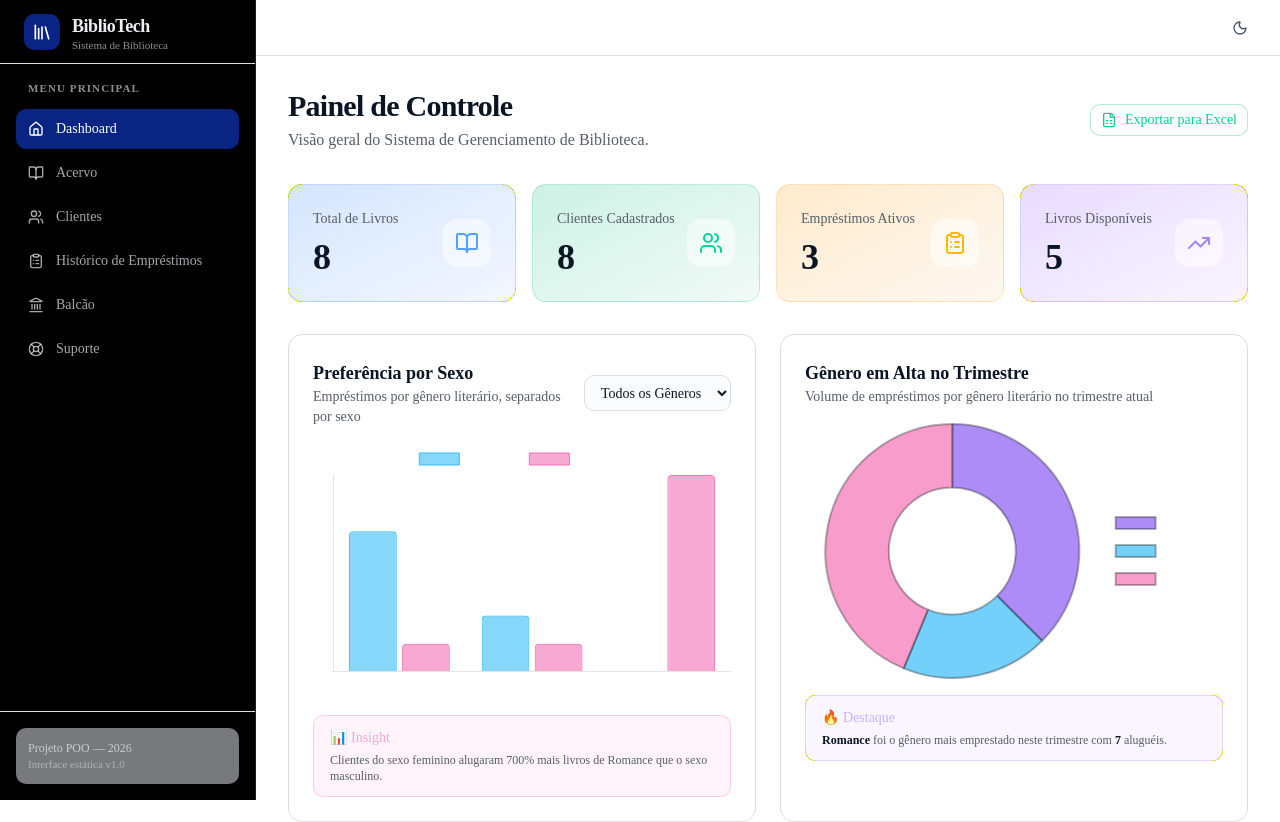
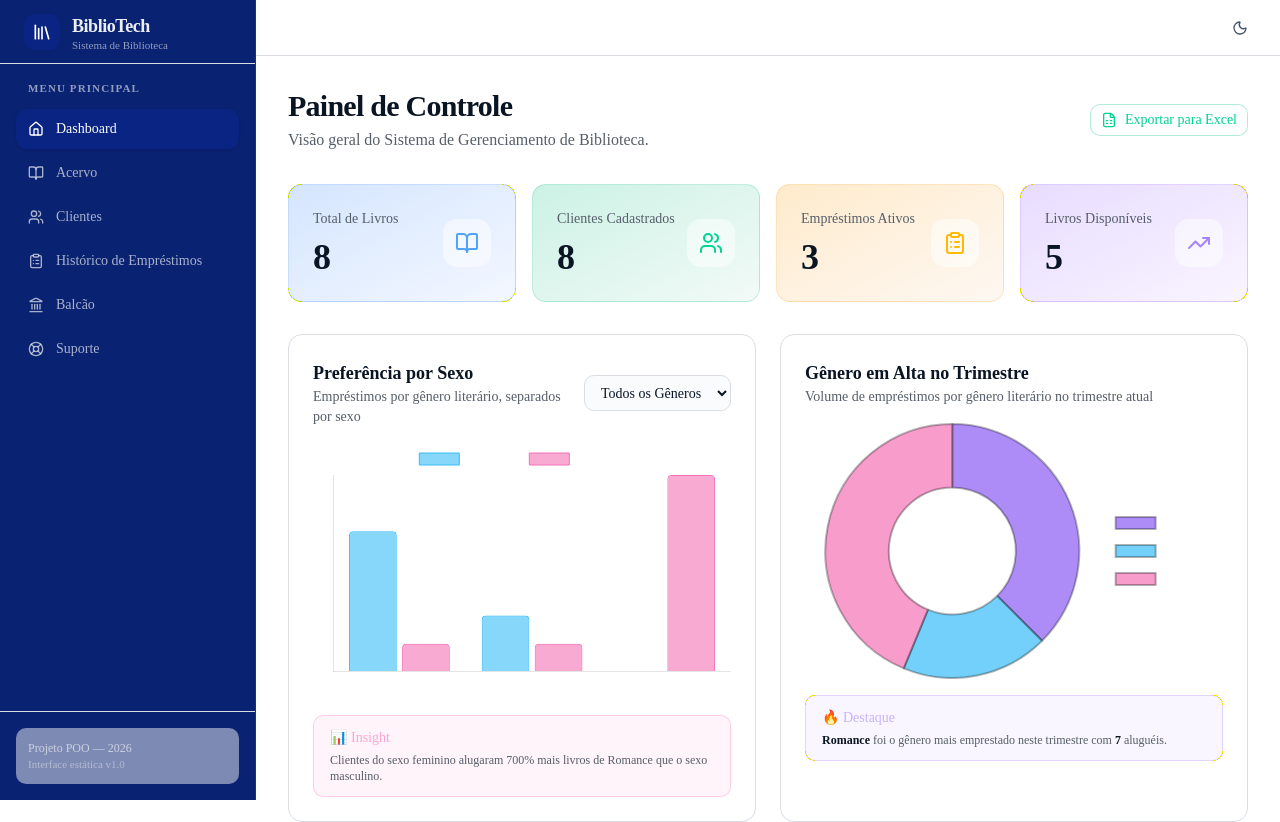
Before and after one commit to Bruno-lima-amaral/BiblioTech, a Next.js app: page / in a window 1280 px wide. Shown: the top 822 px of the page. Built offline with nearby package versions, Linux system fonts and the light colour scheme.

Commit message:
fix: mudança na cor da barra lateral com base no tema

```diff
--- a/src/app/globals.css
+++ b/src/app/globals.css
@@ -72,13 +72,13 @@
   --chart-4: oklch(44% 0.2 265);
   --chart-5: oklch(48% 0.19 260);
   --radius: 0.625rem;
-  --sidebar: oklch(0% 0 0);
+  --sidebar: oklch(30% 0.14 265);
   --sidebar-foreground: oklch(95% 0.005 255);
   --sidebar-primary: oklch(52% 0.22 265);
   --sidebar-primary-foreground: oklch(100% 0 0);
-  --sidebar-accent: oklch(38% 0.17 265);
+  --sidebar-accent: oklch(35% 0.16 265);
   --sidebar-accent-foreground: oklch(100% 0 0);
-  --sidebar-border: oklch(27% 0.13 265);
+  --sidebar-border: oklch(35% 0.14 265);
   --sidebar-ring: oklch(52% 0.2 265);
 }
 
```
